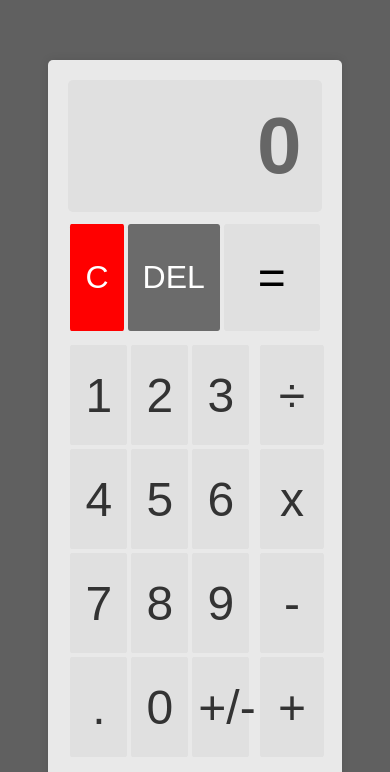
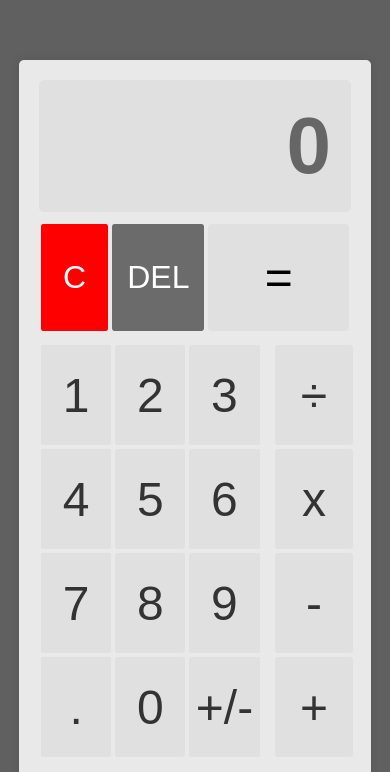
Before and after one commit to Kevin-Duignan/calculator, a plain HTML site: page index.html in a window 390 px wide. Shown: the top 772 px of the page. Drawn offline with Linux system fonts and the light colour scheme.

Commit message:
Fix responsive calculator css

```diff
--- a/style.css
+++ b/style.css
@@ -19,7 +19,7 @@ body {
 }
 
 .calculator {
-	width: min(30vh, 800px);
+	width: min(80vw, 500px);
 	min-height: 700px;
 	background-color: var(--bg-color);
 	border-radius: 5px;
```
